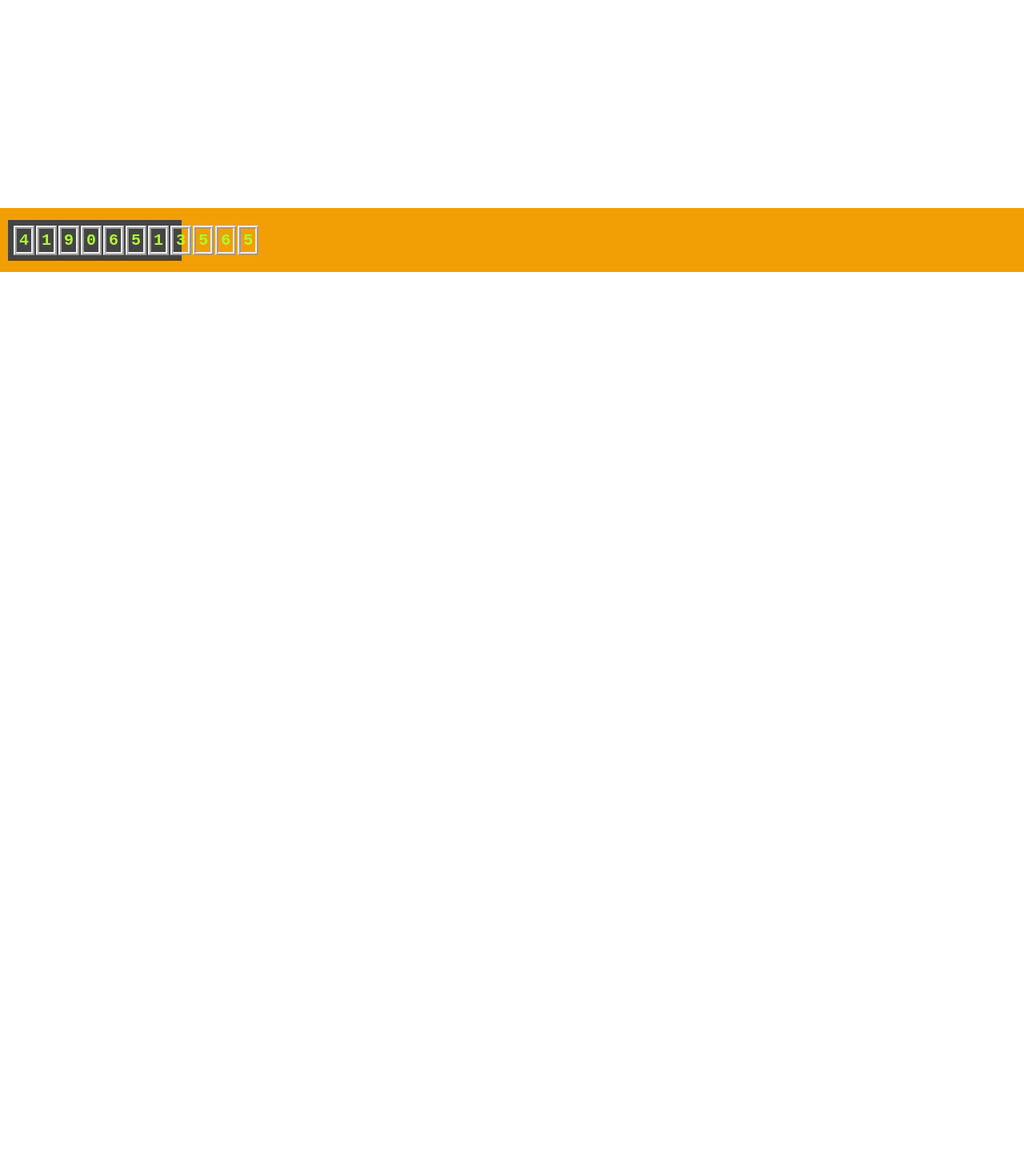
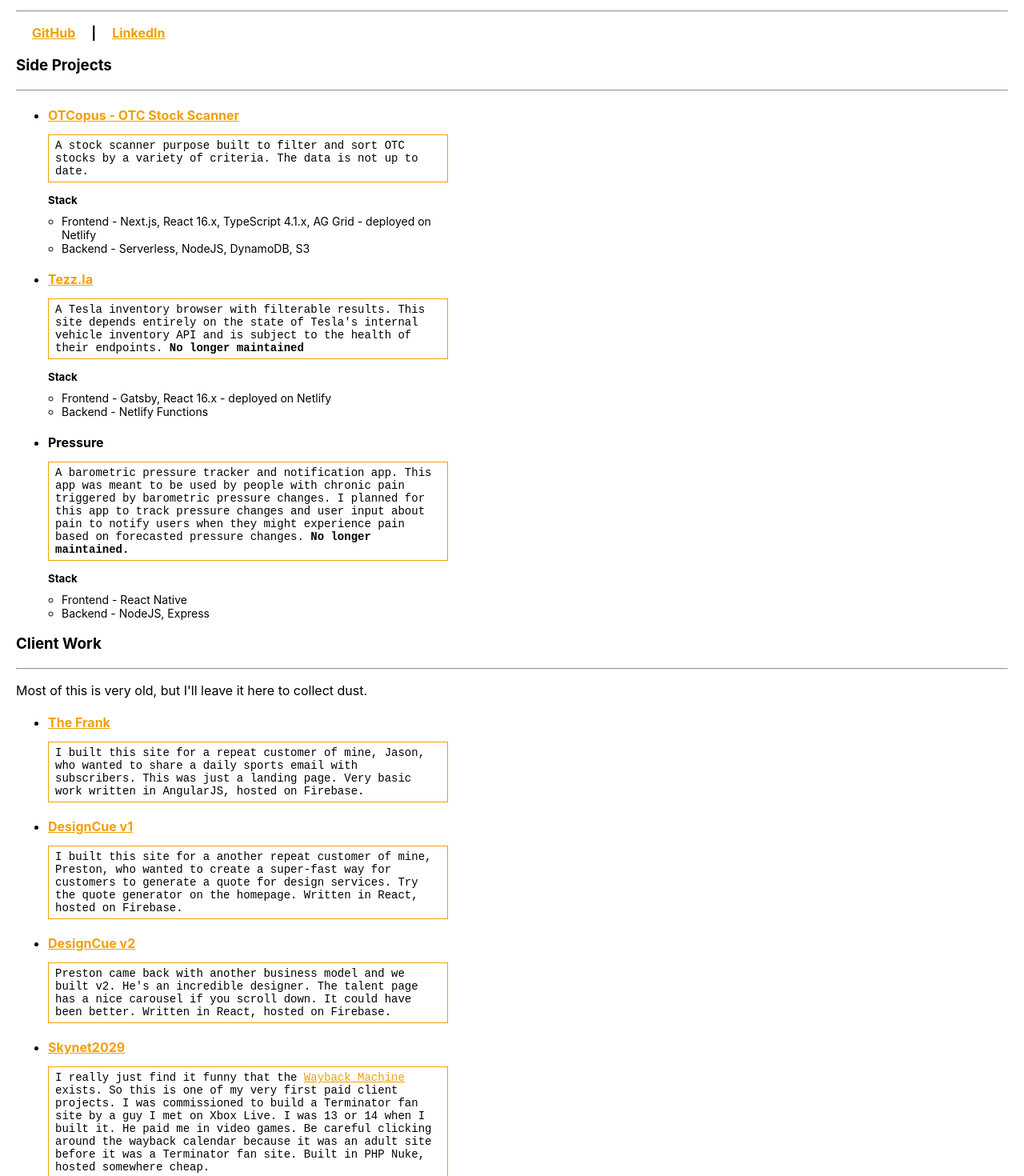
Before and after one commit to gareys/gareys.com, a React (Vite) app: page / in a window 1280 px wide. Shown: the part 460-1930 px from the top of the page at 80% size. Before the commit the page ends 800 px from the top, so only its background shows below. Built offline with nearby package versions, Linux system fonts and the light colour scheme.

Commit message:
Add content

```diff
--- a/src/Content/MainScene/MainScene.tsx
+++ b/src/Content/MainScene/MainScene.tsx
@@ -5,6 +5,148 @@
   return (
     <Container>
       <h2>Welcome to my website.</h2>
+      <hr />
+      <p>My name is Garey. I am a software engineer. </p>
+      <p>
+        This site is meant to be a representation of myself and my work as it
+        pertains to software. Anything strange or annoying that you encounter
+        herein is likely intentional.
+      </p>
+      <p>Thank you for your time.</p>
+      <hr />
+      <p>
+        Below you will find some relevant links, a small collection of my{' '}
+        <i>operational*</i> side projects and old client work when I used to
+        have the energy to keep working after work. There is also a guide to
+        using this website since it is possible to get lost in its madness.
+      </p>
+      <h3>Links</h3>
+      <hr />
+      <ul className="horizontal-list">
+        <li>
+          <a href="https://github.com/gareys">GitHub</a>
+        </li>
+        <li>
+          <a href="https://www.linkedin.com/in/gareys">LinkedIn</a>
+        </li>
+      </ul>
+      <h3>Side Projects</h3>
+      <hr />
+      <ul>
+        <li>
+          <a href="https://otcopus.com/" aria-label="OTCopus - Stock Scanner">
+            OTCopus - OTC Stock Scanner
+          </a>
+          <pre>
+            A stock scanner purpose built to filter and sort OTC stocks by a
+            variety of criteria. The data is not up to date.
+          </pre>
+          <h5>Stack</h5>
+          <ul>
+            <li>
+              Frontend - Next.js, React 16.x, TypeScript 4.1.x, AG Grid -
+              deployed on Netlify
+            </li>
+            <li>Backend - Serverless, NodeJS, DynamoDB, S3</li>
+          </ul>
+        </li>
+        <li>
+          <a href="https://tesla-table.netlify.app/" aria-label="Tezz.la">
+            Tezz.la
+          </a>
+          <pre>
+            A Tesla inventory browser with filterable results. This site depends
+            entirely on the state of Tesla's internal vehicle inventory API and
+            is subject to the health of their endpoints.{' '}
+            <strong>No longer maintained</strong>
+          </pre>
+          <h5>Stack</h5>
+          <ul>
+            <li>Frontend - Gatsby, React 16.x - deployed on Netlify</li>
+            <li>Backend - Netlify Functions</li>
+          </ul>
+        </li>
+        <li>
+          Pressure
+          <pre>
+            A barometric pressure tracker and notification app. This app was
+            meant to be used by people with chronic pain triggered by barometric
+            pressure changes. I planned for this app to track pressure changes
+            and user input about pain to notify users when they might experience
+            pain based on forecasted pressure changes.{' '}
+            <strong>No longer maintained.</strong>
+          </pre>
+          <h5>Stack</h5>
+          <ul>
+            <li>Frontend - React Native</li>
+            <li>Backend - NodeJS, Express</li>
+          </ul>
+        </li>
+      </ul>
+      <h3>Client Work</h3>
+      <hr />
+      <p>Most of this is very old, but I'll leave it here to collect dust.</p>
+      <ul>
+        <li>
+          <a href="https://the-frank.web.app/" aria-label="The Frank">
+            The Frank
+          </a>{' '}
+          <pre>
+            I built this site for a repeat customer of mine, Jason, who wanted
+            to share a daily sports email with subscribers. This was just a
+            landing page. Very basic work written in AngularJS, hosted on
+            Firebase.
+          </pre>
+        </li>
+        <li>
+          <a
+            href="https://designcue-staging.firebaseapp.com/"
+            aria-label="The Frank"
+          >
+            DesignCue v1
+          </a>{' '}
+          <pre>
+            I built this site for a another repeat customer of mine, Preston,
+            who wanted to create a super-fast way for customers to generate a
+            quote for design services. Try the quote generator on the homepage.
+            Written in React, hosted on Firebase.
+          </pre>
+        </li>
+        <li>
+          <a
+            href="https://designcue-3292d.firebaseapp.com/"
+            aria-label="The Frank"
+          >
+            DesignCue v2
+          </a>{' '}
+          <pre>
+            Preston came back with another business model and we built v2. He's
+            an incredible designer. The talent page has a nice carousel if you
+            scroll down. It could have been better. Written in React, hosted on
+            Firebase.
+          </pre>
+        </li>
+        <li>
+          <a
+            href="https://web.archive.org/web/20031020111334/http://skynet2029.com/"
+            aria-label="Skynet2029"
+          >
+            Skynet2029
+          </a>{' '}
+          <pre>
+            I really just find it funny that the{' '}
+            <a href="https://web.archive.org/">Wayback Machine</a> exists. So
+            this is one of my very first paid client projects. I was
+            commissioned to build a Terminator fan site by a guy I met on Xbox
+            Live. I was 13 or 14 when I built it. He paid me in video games. Be
+            careful clicking around the wayback calendar because it was an adult
+            site before it was a Terminator fan site. Built in PHP Nuke, hosted
+            somewhere cheap.
+          </pre>
+        </li>
+      </ul>
+      <h3>Visitor Guide</h3>
+      <hr />
       <p>
         If this isn't the worst thing you've seen, just keep your eyes open and
         click on things.
@@ -27,5 +169,44 @@
 };
 
 const Container = styled.div`
-  padding: 10px;
+  padding: 20px;
+  pre {
+    white-space: normal;
+    font-size: 14px;
+    font-weight: normal;
+    border: 1px solid ${(props) => props.theme.headerSubTitle};
+    padding: 5px 8px;
+  }
+  .horizontal-list {
+    padding-left: 20px;
+    li {
+      display: inline-block;
+      margin-top: 0;
+      &:not(:last-child):after {
+        margin: auto 20px;
+        content: '|';
+      }
+    }
+  }
+  ul,
+  ol {
+    max-width: 500px;
+    li {
+      font-weight: bold;
+      font-size: 16px;
+      margin-top: 20px;
+      ul {
+        padding-left: 17px;
+        li {
+          font-weight: normal;
+          margin-top: 0px;
+          font-size: 14px;
+        }
+      }
+    }
+  }
+  h5 {
+    margin-top: 10px;
+    margin-bottom: 10px;
+  }
 `;
--- a/src/Footer/Footer.tsx
+++ b/src/Footer/Footer.tsx
@@ -21,9 +21,7 @@
   display: flex;
   justify-content: flex-start;
   align-items: center;
-  position: absolute;
   background-color: ${(props) => props.theme.primaryButton};
-  bottom: 0;
   height: 80px;
   width: 100%;
 `;
```
